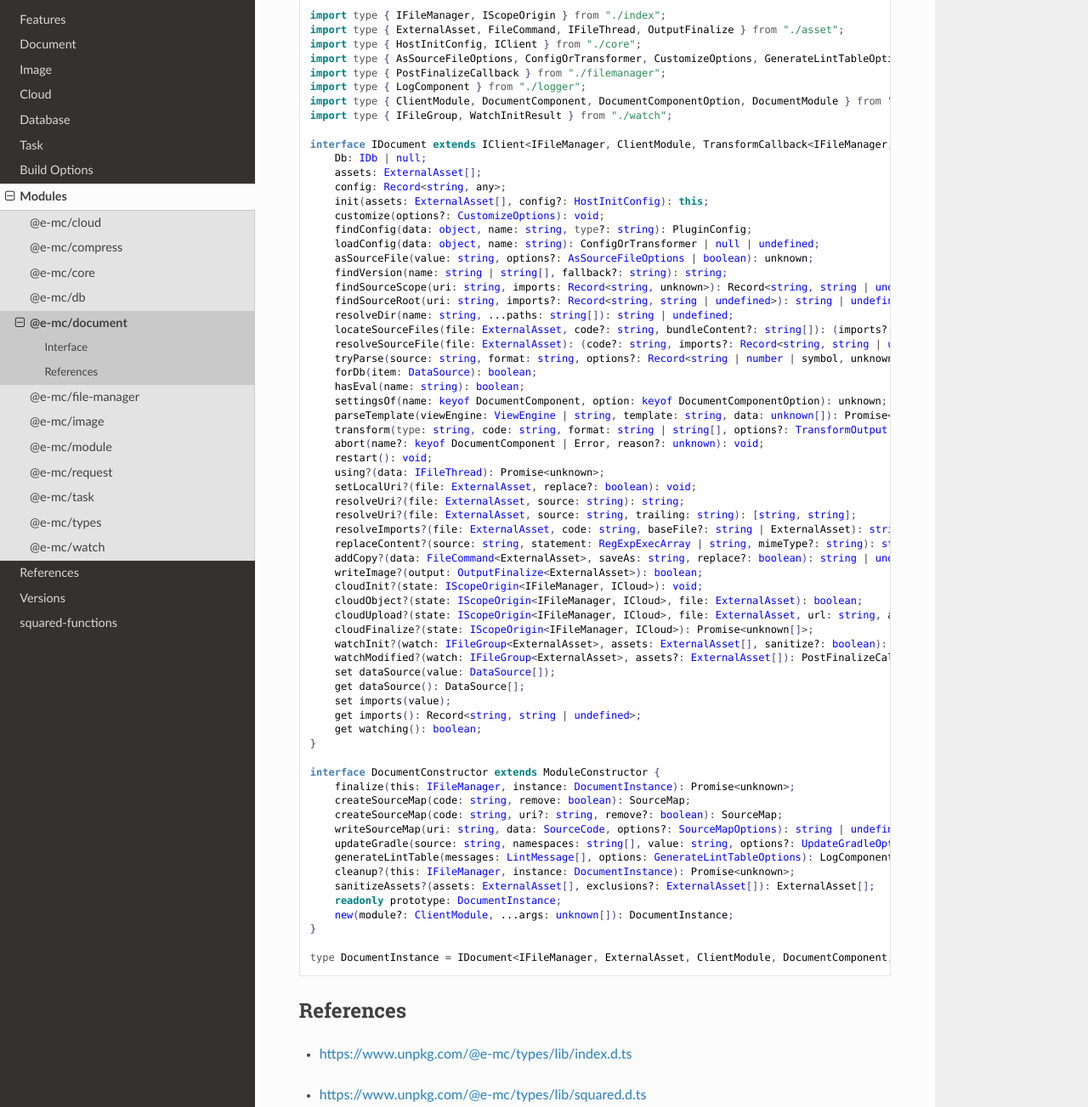
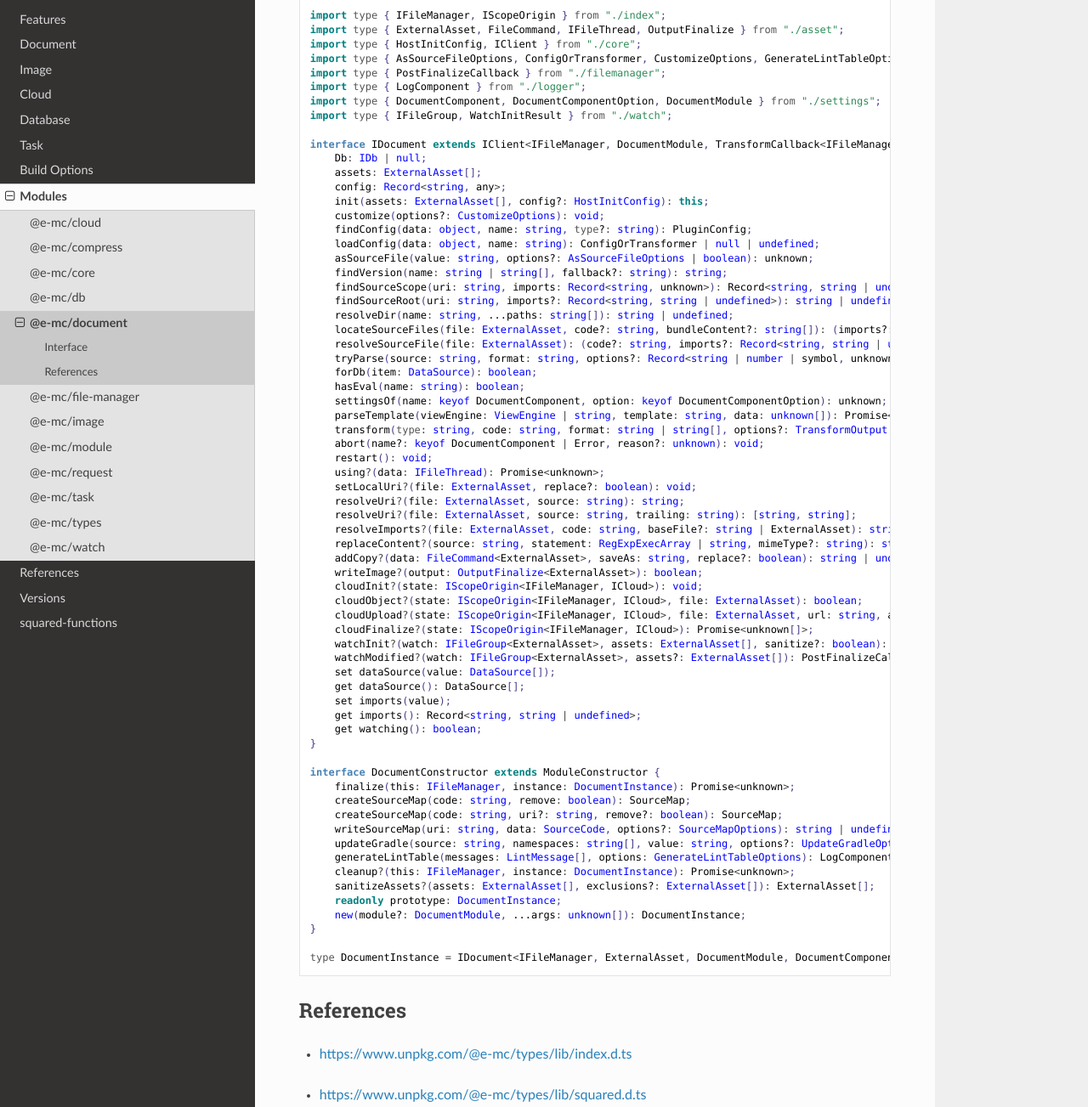
Before and after one commit to anpham6/chrome-docs, a Sphinx documentation site: the page built from source/modules/document.rst, in a window 1280 px wide and 1400 px high, scrolled down 203 px, cut to the strip 97-1400 px from the top of the window. Shown: the whole strip at 85% size. Built offline with Sphinx 7.4.7 and the Read the Docs theme 2.0.0, drawn with Linux system fonts in a browser that asks for light colours.

Commit message:
Modules: Unused imports were removed.

```diff
--- a/source/modules/cloud.rst
+++ b/source/modules/cloud.rst
@@ -15,10 +15,10 @@ Interface
   import type { ClientDbConstructor, IClientDb } from "./core";
   import type { BatchQueryResult, QueryResult } from "./db";
   import type { LogMessageOptions } from "./logger";
-  import type { ClientModule, CloudServiceAuthSettings, CloudModule, CloudServiceOptions, CloudSettings, DbCoerceSettings } from "./settings";
+  import type { CloudServiceAuthSettings, CloudModule, CloudServiceOptions, CloudSettings, DbCoerceSettings } from "./settings";
 
   interface ICloud extends IClientDb<IHost, CloudModule, CloudDatabase, CloudServiceOptions, DbCoerceSettings & CloudServiceAuthSettings> {
-      module: ClientModule;
+      module: CloudModule;
       readonly uploaded: string[];
       readonly downloaded: string[];
       createBucket(service: string, credential: unknown, bucket: string, acl?: unknown, options?: unknown): Promise<boolean>;
--- a/source/modules/core.rst
+++ b/source/modules/core.rst
@@ -167,7 +167,7 @@ Interface
 
 .. versionadded:: 0.9.0
 
-  - *IHost* methods **pauseLog** | **resumeLog** | **hasLog** | **delayMessage** | **updateProgress** was created.
+  - *IHost* methods **pauseLog** | **resumeLog** | **hasLog** | **delayMessage** | **updateProgress** were created.
   - *IHost* property **logState** was created.
 
 References
--- a/source/modules/document.rst
+++ b/source/modules/document.rst
@@ -17,10 +17,10 @@ Interface
   import type { AsSourceFileOptions, ConfigOrTransformer, CustomizeOptions, GenerateLintTableOptions, LintMessage, PluginConfig, SourceCode, SourceInput, SourceMap, SourceMapOptions, TransformAction, TransformCallback, TransformOutput, TransformResult, UpdateGradleOptions } from "./document";
   import type { PostFinalizeCallback } from "./filemanager";
   import type { LogComponent } from "./logger";
-  import type { ClientModule, DocumentComponent, DocumentComponentOption, DocumentModule } from "./settings";
+  import type { DocumentComponent, DocumentComponentOption, DocumentModule } from "./settings";
   import type { IFileGroup, WatchInitResult } from "./watch";
 
-  interface IDocument extends IClient<IFileManager, ClientModule, TransformCallback<IFileManager, ExternalAsset>> {
+  interface IDocument extends IClient<IFileManager, DocumentModule, TransformCallback<IFileManager, ExternalAsset>> {
       Db: IDb | null;
       assets: ExternalAsset[];
       config: Record<string, any>;
@@ -74,10 +74,10 @@ Interface
       cleanup?(this: IFileManager, instance: DocumentInstance): Promise<unknown>;
       sanitizeAssets?(assets: ExternalAsset[], exclusions?: ExternalAsset[]): ExternalAsset[];
       readonly prototype: DocumentInstance;
-      new(module?: ClientModule, ...args: unknown[]): DocumentInstance;
+      new(module?: DocumentModule, ...args: unknown[]): DocumentInstance;
   }
 
-  type DocumentInstance = IDocument<IFileManager, ExternalAsset, ClientModule, DocumentComponent, DocumentComponentOption, ICloud>;
+  type DocumentInstance = IDocument<IFileManager, ExternalAsset, DocumentModule, DocumentComponent, DocumentComponentOption, ICloud>;
 
 References
 ==========
--- a/source/modules/file-manager.rst
+++ b/source/modules/file-manager.rst
@@ -18,8 +18,8 @@ Interface
   import type { ExecCommand } from "./logger";
   import type { CopyFileOptions, CreateDirOptions, DeleteFileOptions, MoveFileOptions, ReadFileOptions, RemoveDirOptions, WriteFileOptions } from "./module";
   import type { RequestData, Settings } from "./node";
-  import type { Aria2Options, BufferFormat, DataEncodedResult, OpenOptions } from "./request";
-  import type { CloudModule, CompressModule, DbModule, DbSourceOptions, DnsLookupSettings, DocumentModule, HttpConnectSettings, HttpMemorySettings, ImageModule, RequestModule, TaskModule, WatchModule } from "./settings";
+  import type { Aria2Options, BufferFormat, OpenOptions } from "./request";
+  import type { CloudModule, CompressModule, DbModule, DocumentModule, HttpConnectSettings, HttpMemorySettings, ImageModule, RequestModule, TaskModule, WatchModule } from "./settings";
 
   import type { NoParamCallback } from "fs";
   import type { SpawnOptions } from "child_process";
@@ -194,7 +194,7 @@ Interface
 
 .. versionadded:: 0.9.0
 
-  *IFileManager* methods **scheduleTask** | **setTaskLimit** | **updateProgress** was created.
+  *IFileManager* methods **scheduleTask** | **setTaskLimit** | **updateProgress** were created.
 
 References
 ==========
--- a/source/modules/module.rst
+++ b/source/modules/module.rst
@@ -76,7 +76,7 @@ Interface
       removeDir(src: string, options: RemoveDirOptions, promises: true): Promise<boolean>;
       removeDir(src: string, callback: NoParamCallback): void;
       removeDir(src: string, options: RemoveDirOptions, callback: NoParamCallback): void;
-      allSettled(values: readonly (unknown | PromiseLike<unknown>)[], rejected?: LogValue, options?: LogFailOptions | LogType): Promise<PromiseFulfilledResult<unknown>[]>;
+      allSettled(values: readonly PromiseLike<unknown>[], rejected?: LogValue, options?: LogFailOptions | LogType): Promise<PromiseFulfilledResult<unknown>[]>;
       formatMessage(type: LogType, title: string, value: LogValue, message?: unknown, options?: LogMessageOptions): void;
       formatFail(type: LogType, title: string, value: LogValue, message?: unknown, options?: LogFailOptions): void;
       writeFail(value: LogValue, message?: unknown, options?: LogFailOptions | LogType): void;
--- a/source/modules/watch.rst
+++ b/source/modules/watch.rst
@@ -14,7 +14,7 @@ Interface
   import type { IClient, IPermission } from "./core";
   import type { FinalizeResult, PostFinalizeCallback } from "./filemanager";
   import type { WatchModule } from "./settings";
-  import type { IFileGroup, ModifiedPostFinalizeListener, SecureOptions, WatchInitResult } from "./watch";
+  import type { IFileGroup, ModifiedPostFinalizeListener, SecureOptions } from "./watch";
 
   import type * as ws from "ws";
 
```
